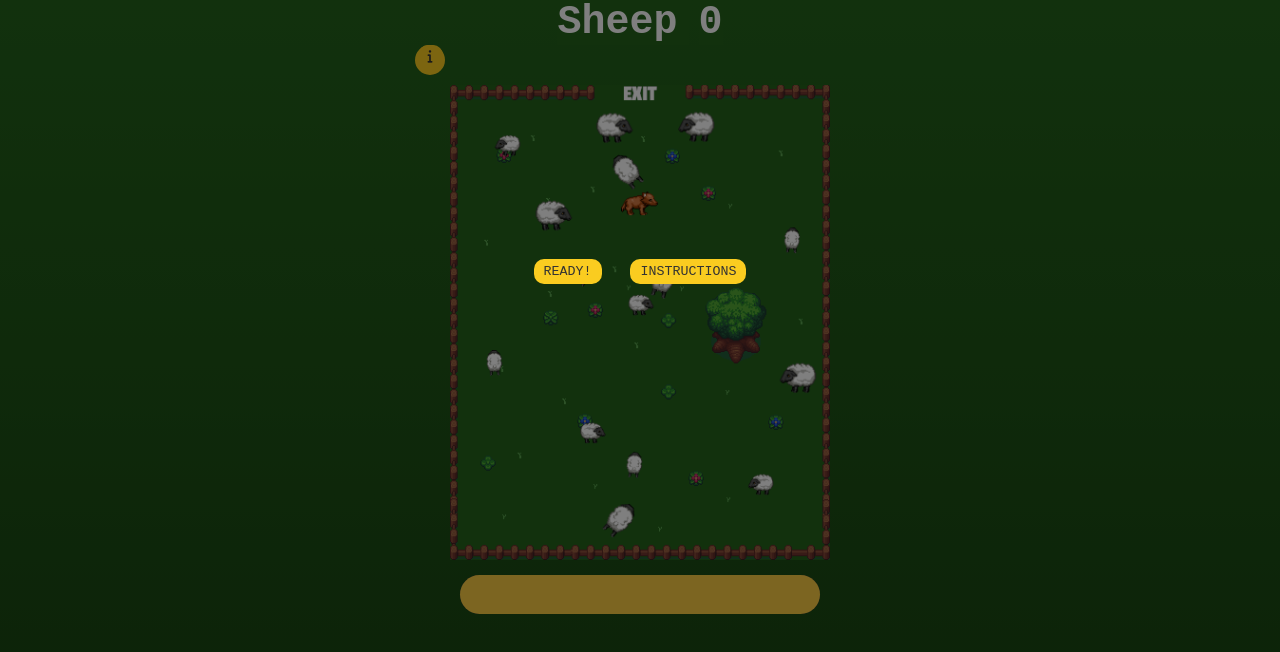
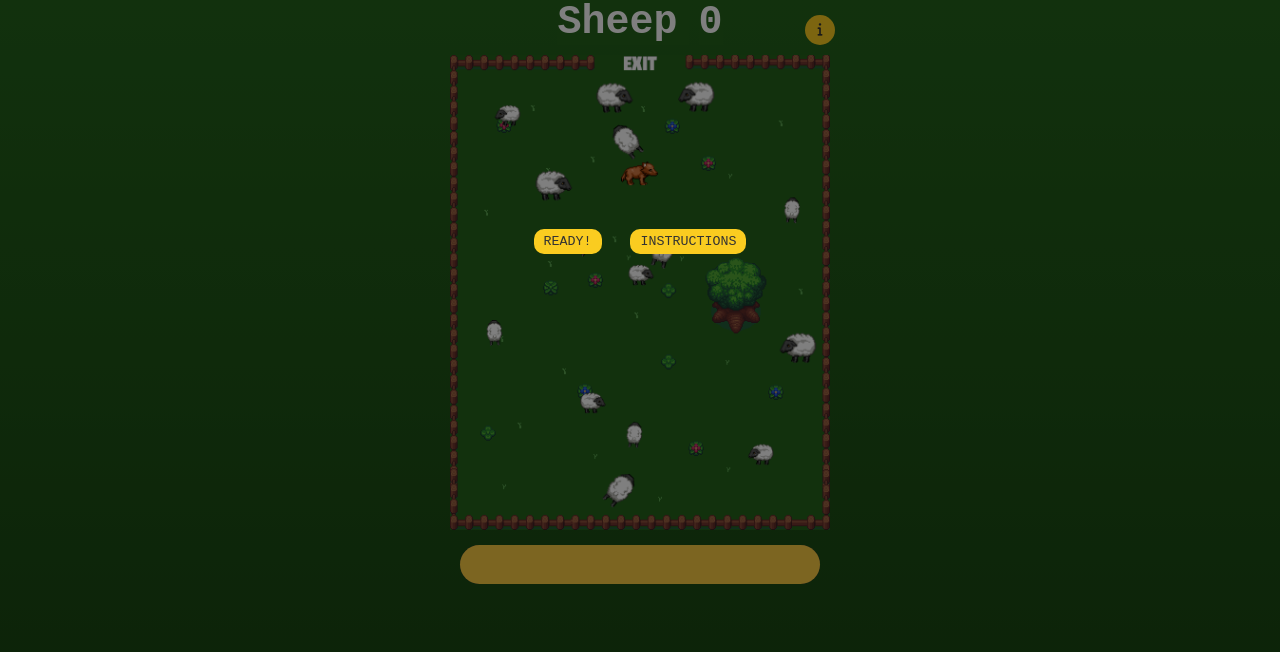
Before and after one commit to johnrearden/doggone-it, a website with bundled scripts: page game.html in a window 1280 px wide. Built offline with nearby package versions, Linux system fonts and the light colour scheme; a web font is replaced by a local one.

Commit message:
Change position of top instructions button to right of remaining sheep display

```diff
--- a/assets/css/style.css
+++ b/assets/css/style.css
@@ -93,6 +93,20 @@ li {
 }
 
 
+/* PROGRESS DISPLAY */
+#progress-display {
+    position: relative;
+}
+#instructions-top-button {
+    position: absolute;
+    top: 15px;
+    right: 30px;
+    width: 30px;
+    height: 30px;
+    border-radius: 50%;
+}
+
+
 /* INSTRUCTIONS MODAL */
 
 .modal {
@@ -184,14 +198,6 @@ li {
     width: 100%;
     height: 100%;
     text-align: center;
-}
-
-#instructions-link {
-    background-color: #facc20;
-    color:#333333;
-    border-radius: 50%;
-    width: 30px;
-    height: 30px;
 }
 
 #button-panel {
@@ -318,13 +324,6 @@ li {
     background: var(--color);
 }
 
-#bark-button {
-    width: 50%;
-    margin-bottom: 10px;
-    font-size: 2rem;
-    font-weight: bolder;
-}
-
 #play {
     display: none;
 }
--- a/game.html
+++ b/game.html
@@ -6,7 +6,8 @@
     <meta http-equiv="X-UA-Compatible" content="IE=edge">
     <meta name="viewport" content="width=device-width, initial-scale=1.0">
     <meta name="description" content="A game where you play a sheepdog herding sheep">
-    <meta name="keywords" content="game, arcade, sheepdog, sheep, herding">
+    <meta name="keywords" content="game, arcade, fun, cute, sheepdog, sheep,
+                lambs, herding, entertaining, challenging, obstacles">
     <meta name="author" content="John Rearden">
     <link rel="stylesheet" href="assets/css/style.css">
     <link rel="preconnect" href="https://fonts.googleapis.com">
@@ -28,12 +29,11 @@
             <div id="progress-display">
                 <span id="sheep-remaining-text">Sheep&ThickSpace;</span>
                 <span id="sheep-remaining">0</span>
-                <div id="instructions-link">
-                    <button class="instructions-button"
-                            aria-label="Show me instructions for the game">
-                        <i class="fa-solid fa-info"></i>
-                    </button>
-                </div>
+                <button id="instructions-top-button" class="instructions-button"
+                        aria-label="Show me instructions for the game">
+                    <i class="fa-solid fa-info"></i>
+                </button>
+
 
             </div>
 
```
